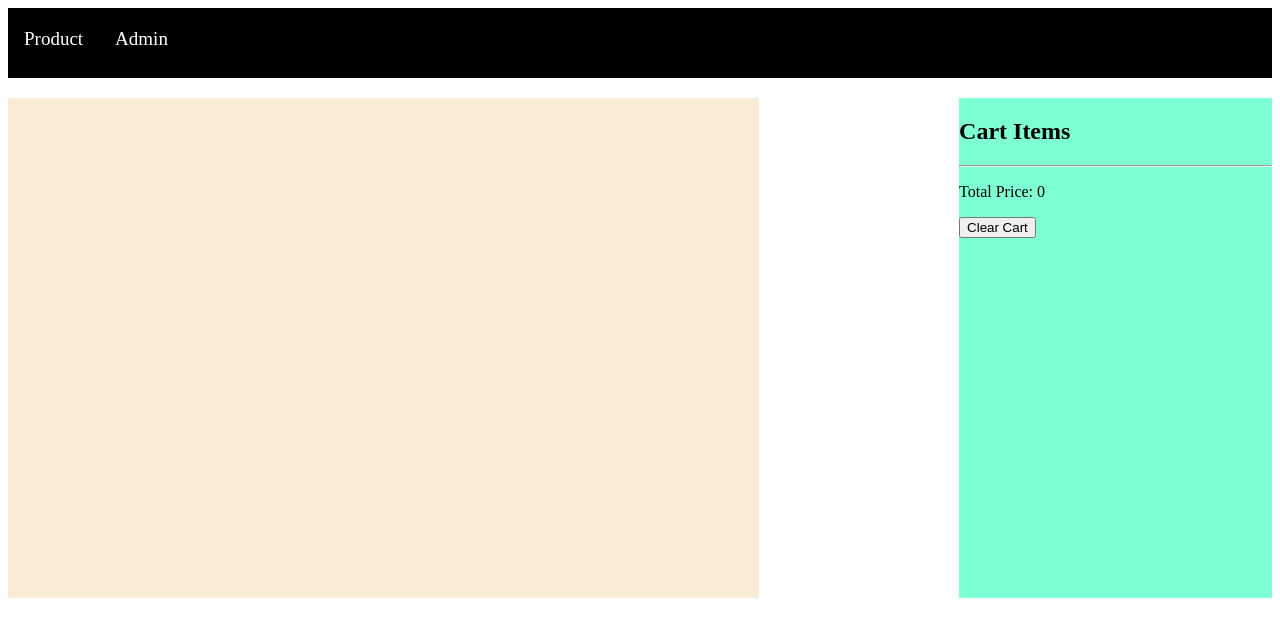
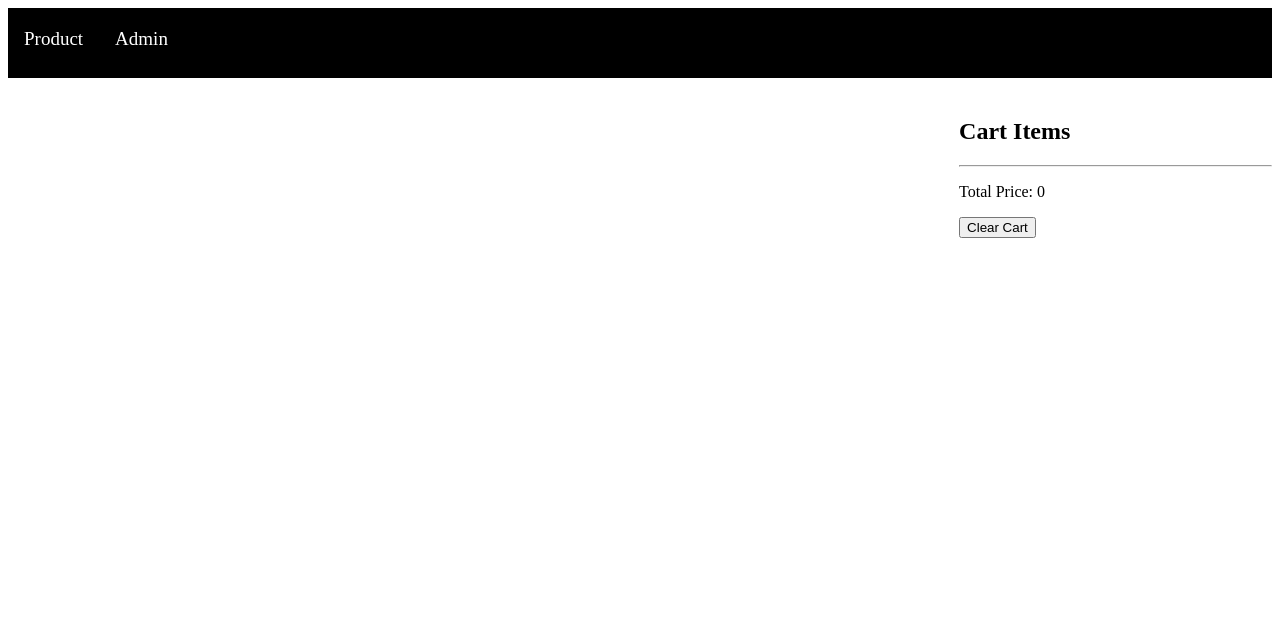
Before and after one commit to umamanayyer/react-project, a React (Create React App) app: page / in a window 1280 px wide. Shown: the top 636 px of the page. Built offline with nearby package versions, Linux system fonts and the light colour scheme.

Commit message:
15 march part 1

```diff
--- a/src/Product.js
+++ b/src/Product.js
@@ -19,20 +19,15 @@ function Product({ itemsFromApp }) {
 
   function sum(cart) {
     const total = cart.reduce(
-      (prevValue, currentValue) => prevValue + currentValue.cartItemPrice,
+      (prevValue, currentValue) => parseInt(prevValue) + parseInt(currentValue.cartItemPrice),
       0
     );
-    // let total2 = 0;
-    // for (let i = 0; i < cart.length; i++) {
-    //   total2 = (total2) + (cart[i].cartItemPrice);
-    //   console.log("in loop checking price", total2)
-    // }
     return <p>Total Price: {total}</p>;
   }
 
   function renderItems() {
     return (
-      <div style={{ display: "flex", marginRight: "200px", backgroundColor: "antiquewhite", width: "1200px" }}>
+      <div style={{ display: "flex", flexWrap: "wrap", marginRight: "200px", width: "1200px" }}>
         {stockItems.map((i) =>
           <div
             key={i}
@@ -53,7 +48,7 @@ function Product({ itemsFromApp }) {
 
   function renderCart() {
     return (
-      <div style={{ width: "500px", height: "500px", backgroundColor: "aquamarine" }}>
+      <div style={{ width: "500px", height: "500px" }}>
         <h2> Cart Items </h2>
         <ul>
           {cartItems.map((item) => {
```
